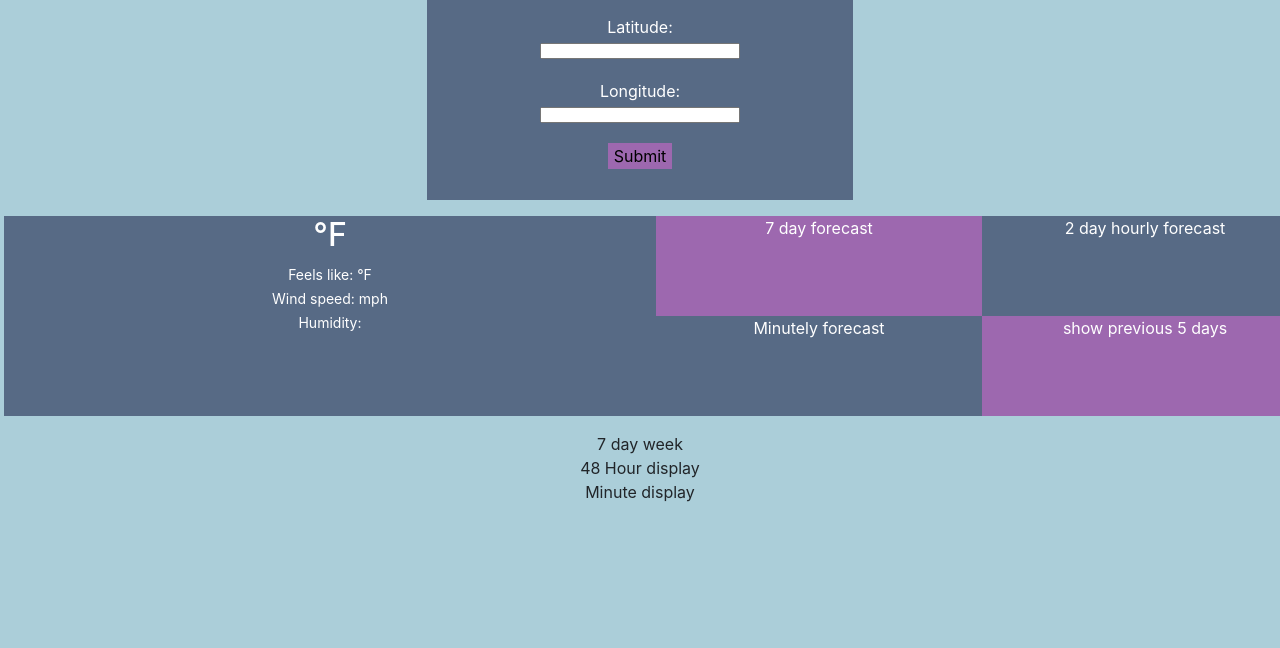
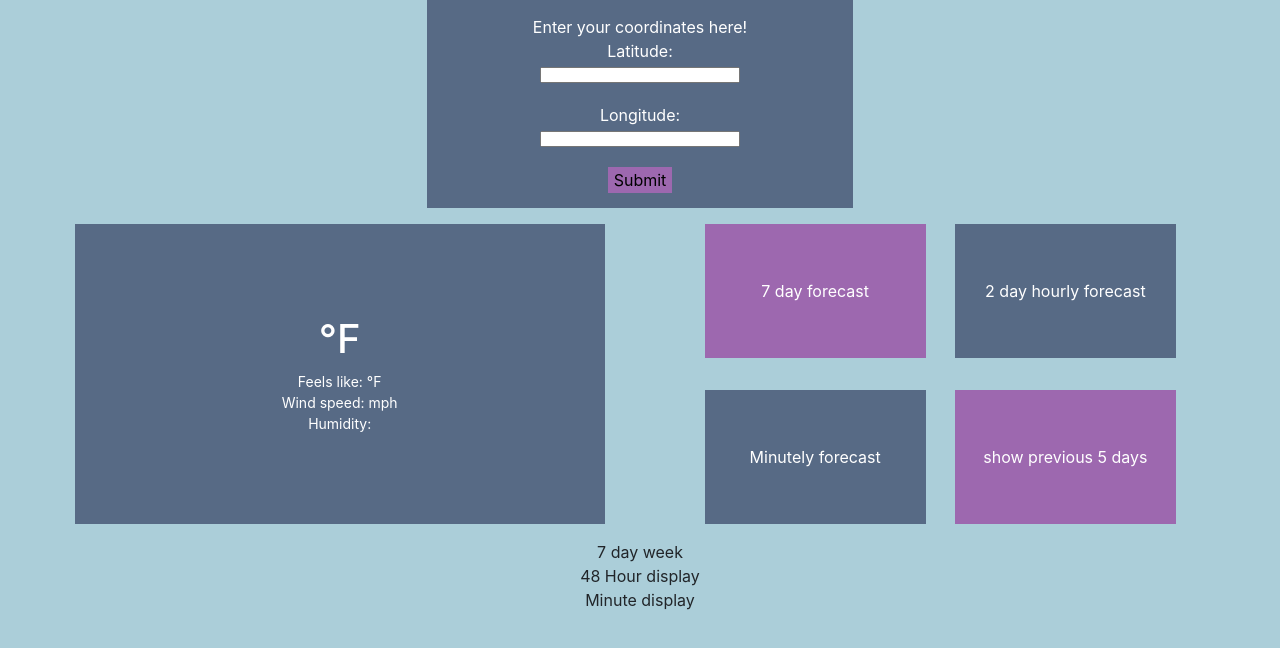
Before and after one commit to jsm-txt/ACS-3330-Final_Assignment, a React (Create React App) app: page / in a window 1280 px wide. Shown: the top 648 px of the page. Built offline with nearby package versions, Linux system fonts and the light colour scheme.

Commit message:
page one complete

```diff
--- a/src/CurrentWeatherDisplay.js
+++ b/src/CurrentWeatherDisplay.js
@@ -1,13 +1,14 @@
-
 function CurrentWeatherDisplay(props){
     const { temp, wind_speed, feels_like, humidity} = props
 
     return(
-        <div className="current-display col-6">
-            <h2>  {temp}°F</h2>
-            <small>Feels like: {feels_like}°F</small><br></br>
-            <small>Wind speed: {wind_speed} mph</small><br></br>
-            <small>Humidity: {humidity}</small><br></br>
+        <div className="current-display col-5">
+            <h1>  {temp}°F</h1>
+            <div className="text">
+                <small>Feels like: {feels_like}°F</small>
+                <small>Wind speed: {wind_speed} mph</small>
+                <small>Humidity: {humidity}</small>
+            </div>
 
         </div>
     )
--- a/src/DailyWeatherDisplay.js
+++ b/src/DailyWeatherDisplay.js
@@ -13,8 +13,6 @@ function DailyWeatherDisplay(props){
     )
   }
 
-
-
   return(
     <div>
       7 day week
--- a/src/actions/index.js
+++ b/src/actions/index.js
@@ -9,7 +9,6 @@ export const loadWeather = (lat, long) => {
 		const path = `https://api.openweathermap.org/data/2.5/onecall?lat=${lat}&lon=${long}&appid=${apikey}&units=${unit}`
 		const res = await fetch(path)
 		const json = await res.json()
-		console.log("From action")
 
 		const cod = json.cod
 		const message = json.message
--- a/src/weather.css
+++ b/src/weather.css
@@ -2,7 +2,7 @@
   background-color: #576A85;
   padding: 15px;
 
-  height: 200px;
+
   display: flex;
   justify-content: center;
   margin:auto;
@@ -24,22 +24,53 @@ form input{
 button:hover{
   background-color: #a47cb1;
   color:white;
-  border: solid 2px;
-  border-color:#a47cb1 ;
+  /* border: solid 2px; */
+  border-color:#b58cc2;
+}
+/*--------------------------------*/
+.page-one{
+  min-height: 300px;
 }
 
 .current-display{
   background: #576A85;
   color:white;
+  display: flex;
+  justify-content: center;
+  flex-direction: column;
+  height: 300px;
+}
+.text{
+  display: flex;
+  justify-content: center;
+  flex-direction: column;
 }
 .day-bttn{
-height: 100px;
 background: #9D68AF;
 color:white;
+text-align: center;
+display: flex;
+  flex-direction: column;
+  justify-content: center;
+
 }
+.day-bttn:hover{
+  background-color: #b58cc2;
+  color:white;
+
+}
+
 .other-bttn{
-  height: 100px;
 background: #576A85;
 color:white;
+text-align: center;
+display: flex;
+  flex-direction: column;
+  justify-content: center;
+}
+
+.other-bttn:hover{
+  background-color: #869ebf;
+  color:white;
 
 }
--- a/src/weather.js
+++ b/src/weather.js
@@ -29,14 +29,14 @@ function Weather() {
   // }
 
   return (
-    <div className="contianer">
+    <div className="contianer-fluid">
       <div className="weather-form col-4">
 
         <form onSubmit={e => {
           e.preventDefault();
           dispatch(loadWeather(lat, long))
 
-        }}>
+        }}><heading>Enter your coordinates here!</heading>
           <div class="mb-3">
             <label>Latitude:</label><br></br>
             <input type="text" value={lat}
@@ -51,21 +51,26 @@ function Weather() {
             Submit
           </button>
         </form>
+      </div>
 
-      </div>
-      <div className="page-one container-fluid m-3 p-0">
-        <div className="row">
-        {weather && <CurrentWeatherDisplay {...weather.current} />}
-        <div className="car-info col-6"><div className="row">
-          <div className="day-bttn col-6"> 7 day forecast</div>
-          <div className="other-bttn col-6"> 2 day hourly forecast</div>
-        </div>
-          <div className="row">
-            <div className="other-bttn col-6"> Minutely forecast</div>
-            <div className="day-bttn col-6"> show previous 5 days</div>
+      <div className=" container-fluid  p-0">
+        <div className="page-one row p-3 justify-content-evenly">
+
+            {weather && <CurrentWeatherDisplay {...weather.current} />}
+
+
+          <div className="card-info  col-5">
+            <div className="row h-50 pb-3 justify-content-evenly">
+              <div className="day-bttn col-5"> 7 day forecast</div>
+              <div className="other-bttn col-5"> 2 day hourly forecast</div>
+            </div>
+            <div className="row h-50 pt-3 justify-content-evenly">
+              <div className="other-bttn col-5"> Minutely forecast</div>
+              <div className="day-bttn col-5"> show previous 5 days</div>
+            </div>
           </div>
         </div>
-      </div></div>
+      </div>
 
       {weather && <DailyWeatherDisplay {...weather.daily} />}
       {weather && <HourlyWeatherDisplay {...weather.hourly} />}
```
